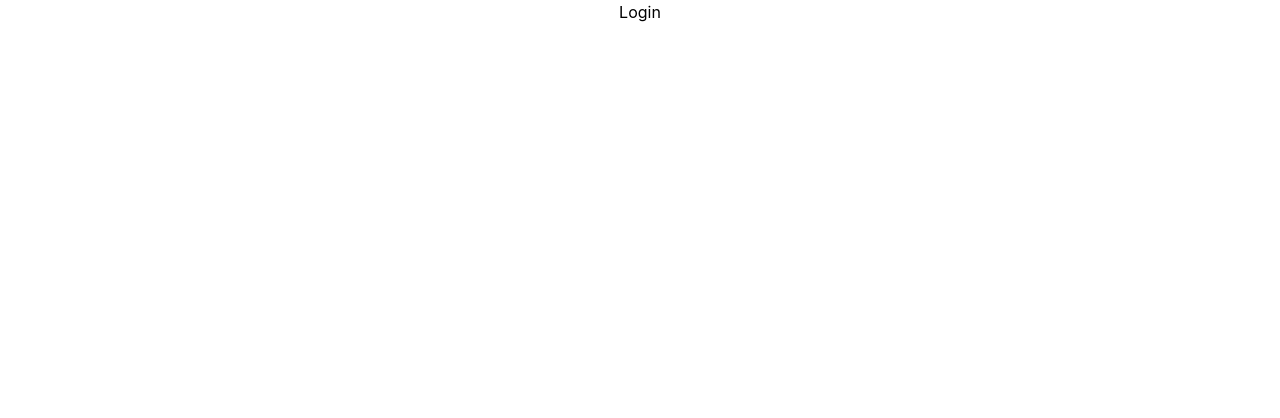
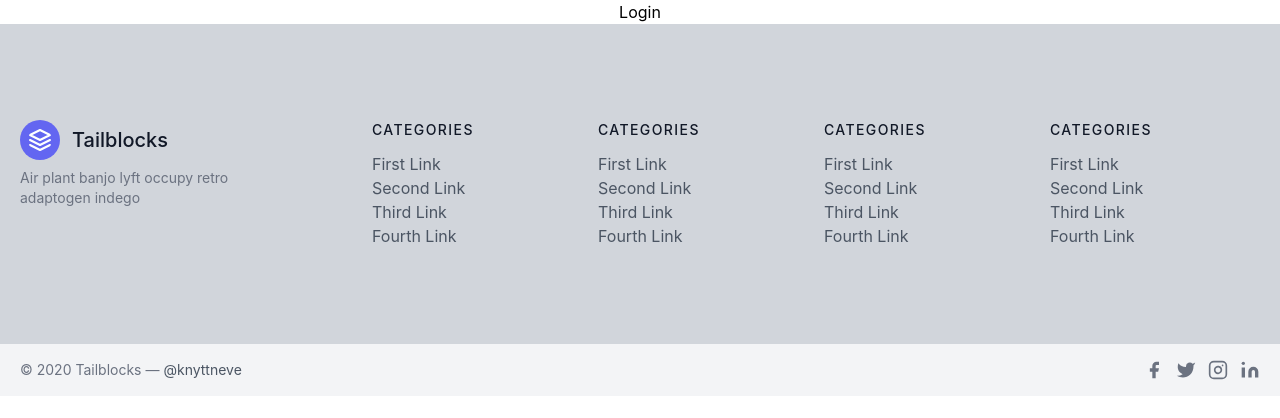
Before and after one commit to Arpitvijay7/CU_FOODS_Front-End, a React (Create React App) app: page /login in a window 1280 px wide. Shown: the top 418 px of the page. Built offline with nearby package versions, Linux system fonts and the light colour scheme.

Commit message:
footer finished without data

```diff
--- a/src/Components/main/Routes/Routes.js
+++ b/src/Components/main/Routes/Routes.js
@@ -3,6 +3,7 @@ import { Routes,Route } from 'react-router-dom'
 import Home from '../UI/Screens/Home'
 import Login from '../UI/Screens/Login'
 import Navbar from "../UI/NavbarComponents/index"
+import Footer from '../UI/FooterComponents'
 const Routings = () => {
   return (
     <>
@@ -10,6 +11,7 @@ const Routings = () => {
         <Route path="/" element={<Home/>}/>
         <Route path="/login" element={<Login/>}/>
         </Routes>
+        <Footer/>
     </>
   )
 }
--- a/src/Components/main/UI/FooterComponents/index.jsx
+++ b/src/Components/main/UI/FooterComponents/index.jsx
@@ -1,17 +1,18 @@
 import React from 'react'
+import { Link } from 'react-router-dom'
 
 const Footer = () => {
   return (
     <>
-        <footer class="text-gray-600 body-font">
+        <footer class="bg-gray-300 body-font">
   <div class="container px-5 py-24 mx-auto flex md:items-center lg:items-start md:flex-row md:flex-nowrap flex-wrap flex-col">
     <div class="w-64 flex-shrink-0 md:mx-0 mx-auto text-center md:text-left">
-      <a class="flex title-font font-medium items-center md:justify-start justify-center text-gray-900">
+      <Link to="" class="flex title-font font-medium items-center md:justify-start justify-center text-gray-900">
         <svg xmlns="http://www.w3.org/2000/svg" fill="none" stroke="currentColor" stroke-linecap="round" stroke-linejoin="round" stroke-width="2" class="w-10 h-10 text-white p-2 bg-indigo-500 rounded-full" viewBox="0 0 24 24">
           <path d="M12 2L2 7l10 5 10-5-10-5zM2 17l10 5 10-5M2 12l10 5 10-5"></path>
         </svg>
         <span class="ml-3 text-xl">Tailblocks</span>
-      </a>
+      </Link>
       <p class="mt-2 text-sm text-gray-500">Air plant banjo lyft occupy retro adaptogen indego</p>
     </div>
     <div class="flex-grow flex flex-wrap md:pl-20 -mb-10 md:mt-0 mt-10 md:text-left text-center">
@@ -19,16 +20,16 @@ const Footer = () => {
         <h2 class="title-font font-medium text-gray-900 tracking-widest text-sm mb-3">CATEGORIES</h2>
         <nav class="list-none mb-10">
           <li>
-            <a class="text-gray-600 hover:text-gray-800">First Link</a>
+            <Link to="" class="text-gray-600 hover:text-gray-800">First Link</Link>
           </li>
           <li>
-            <a class="text-gray-600 hover:text-gray-800">Second Link</a>
+            <Link to="" class="text-gray-600 hover:text-gray-800">Second Link</Link>
           </li>
           <li>
-            <a class="text-gray-600 hover:text-gray-800">Third Link</a>
+            <Link to="" class="text-gray-600 hover:text-gray-800">Third Link</Link>
           </li>
           <li>
-            <a class="text-gray-600 hover:text-gray-800">Fourth Link</a>
+            <Link to="" class="text-gray-600 hover:text-gray-800">Fourth Link</Link>
           </li>
         </nav>
       </div>
@@ -36,16 +37,16 @@ const Footer = () => {
         <h2 class="title-font font-medium text-gray-900 tracking-widest text-sm mb-3">CATEGORIES</h2>
         <nav class="list-none mb-10">
           <li>
-            <a class="text-gray-600 hover:text-gray-800">First Link</a>
+            <Link to="" class="text-gray-600 hover:text-gray-800">First Link</Link>
           </li>
           <li>
-            <a class="text-gray-600 hover:text-gray-800">Second Link</a>
+            <Link to="" class="text-gray-600 hover:text-gray-800">Second Link</Link>
           </li>
           <li>
-            <a class="text-gray-600 hover:text-gray-800">Third Link</a>
+            <Link to="" class="text-gray-600 hover:text-gray-800">Third Link</Link>
           </li>
           <li>
-            <a class="text-gray-600 hover:text-gray-800">Fourth Link</a>
+            <Link to="" class="text-gray-600 hover:text-gray-800">Fourth Link</Link>
           </li>
         </nav>
       </div>
@@ -53,16 +54,16 @@ const Footer = () => {
         <h2 class="title-font font-medium text-gray-900 tracking-widest text-sm mb-3">CATEGORIES</h2>
         <nav class="list-none mb-10">
           <li>
-            <a class="text-gray-600 hover:text-gray-800">First Link</a>
+            <Link to="" class="text-gray-600 hover:text-gray-800">First Link</Link>
           </li>
           <li>
-            <a class="text-gray-600 hover:text-gray-800">Second Link</a>
+            <Link to="" class="text-gray-600 hover:text-gray-800">Second Link</Link>
           </li>
           <li>
-            <a class="text-gray-600 hover:text-gray-800">Third Link</a>
+            <Link to="" class="text-gray-600 hover:text-gray-800">Third Link</Link>
           </li>
           <li>
-            <a class="text-gray-600 hover:text-gray-800">Fourth Link</a>
+            <Link to="" class="text-gray-600 hover:text-gray-800">Fourth Link</Link>
           </li>
         </nav>
       </div>
@@ -70,16 +71,16 @@ const Footer = () => {
         <h2 class="title-font font-medium text-gray-900 tracking-widest text-sm mb-3">CATEGORIES</h2>
         <nav class="list-none mb-10">
           <li>
-            <a class="text-gray-600 hover:text-gray-800">First Link</a>
+            <Link to="" class="text-gray-600 hover:text-gray-800">First Link</Link>
           </li>
           <li>
-            <a class="text-gray-600 hover:text-gray-800">Second Link</a>
+            <Link to="" class="text-gray-600 hover:text-gray-800">Second Link</Link>
           </li>
           <li>
-            <a class="text-gray-600 hover:text-gray-800">Third Link</a>
+            <Link to="" class="text-gray-600 hover:text-gray-800">Third Link</Link>
           </li>
           <li>
-            <a class="text-gray-600 hover:text-gray-800">Fourth Link</a>
+            <Link to="" class="text-gray-600 hover:text-gray-800">Fourth Link</Link>
           </li>
         </nav>
       </div>
@@ -88,31 +89,31 @@ const Footer = () => {
   <div class="bg-gray-100">
     <div class="container mx-auto py-4 px-5 flex flex-wrap flex-col sm:flex-row">
       <p class="text-gray-500 text-sm text-center sm:text-left">© 2020 Tailblocks —
-        <a href="https://twitter.com/knyttneve" rel="noopener noreferrer" class="text-gray-600 ml-1" target="_blank">@knyttneve</a>
+        <Link to="" href="https://twitter.com/knyttneve" rel="noopener noreferrer" class="text-gray-600 ml-1" target="_blank">@knyttneve</Link>
       </p>
       <span class="inline-flex sm:ml-auto sm:mt-0 mt-2 justify-center sm:justify-start">
-        <a class="text-gray-500">
+        <Link to="" class="text-gray-500">
           <svg fill="currentColor" stroke-linecap="round" stroke-linejoin="round" stroke-width="2" class="w-5 h-5" viewBox="0 0 24 24">
             <path d="M18 2h-3a5 5 0 00-5 5v3H7v4h3v8h4v-8h3l1-4h-4V7a1 1 0 011-1h3z"></path>
           </svg>
-        </a>
-        <a class="ml-3 text-gray-500">
+        </Link>
+        <Link to="" class="ml-3 text-gray-500">
           <svg fill="currentColor" stroke-linecap="round" stroke-linejoin="round" stroke-width="2" class="w-5 h-5" viewBox="0 0 24 24">
             <path d="M23 3a10.9 10.9 0 01-3.14 1.53 4.48 4.48 0 00-7.86 3v1A10.66 10.66 0 013 4s-4 9 5 13a11.64 11.64 0 01-7 2c9 5 20 0 20-11.5a4.5 4.5 0 00-.08-.83A7.72 7.72 0 0023 3z"></path>
           </svg>
-        </a>
-        <a class="ml-3 text-gray-500">
+        </Link>
+        <Link to="" class="ml-3 text-gray-500">
           <svg fill="none" stroke="currentColor" stroke-linecap="round" stroke-linejoin="round" stroke-width="2" class="w-5 h-5" viewBox="0 0 24 24">
             <rect width="20" height="20" x="2" y="2" rx="5" ry="5"></rect>
             <path d="M16 11.37A4 4 0 1112.63 8 4 4 0 0116 11.37zm1.5-4.87h.01"></path>
           </svg>
-        </a>
-        <a class="ml-3 text-gray-500">
+        </Link>
+        <Link to="" class="ml-3 text-gray-500">
           <svg fill="currentColor" stroke="currentColor" stroke-linecap="round" stroke-linejoin="round" stroke-width="0" class="w-5 h-5" viewBox="0 0 24 24">
             <path stroke="none" d="M16 8a6 6 0 016 6v7h-4v-7a2 2 0 00-2-2 2 2 0 00-2 2v7h-4v-7a6 6 0 016-6zM2 9h4v12H2z"></path>
             <circle cx="4" cy="4" r="2" stroke="none"></circle>
           </svg>
-        </a>
+        </Link>
       </span>
     </div>
   </div>
```
